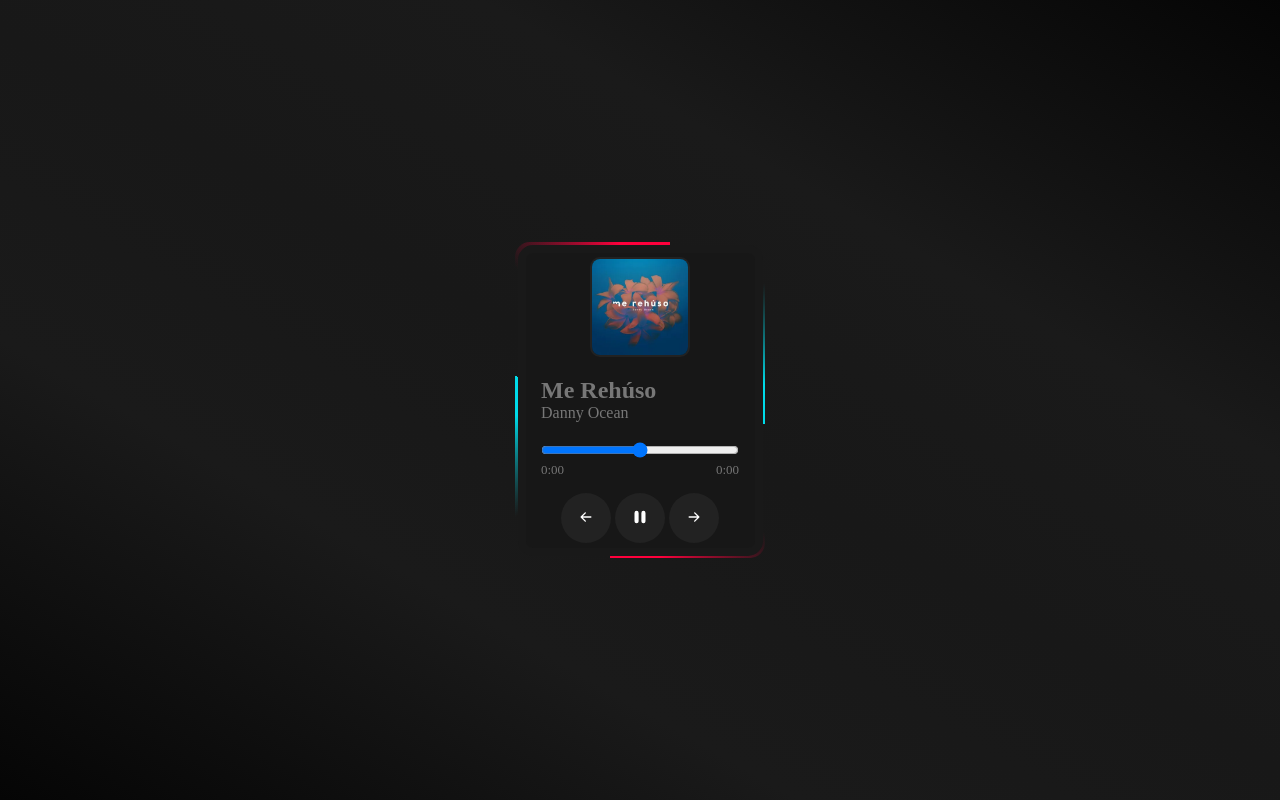
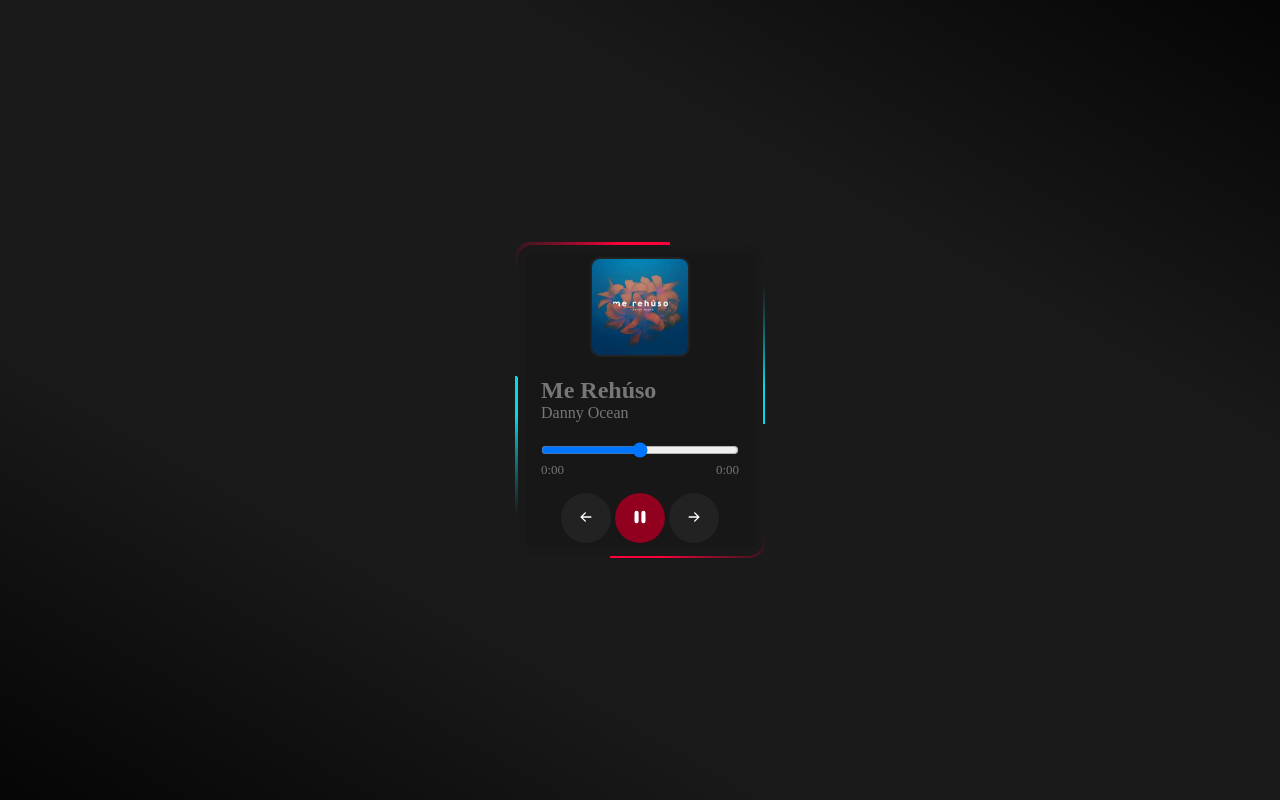
Before and after one commit to NPollito/music_player, a website: page src/pages/music-player.html in a window 1280 px wide. Both pictures are taken after a click on the button 640 px from the left and 518 px from the top of the page. Drawn offline with Linux system fonts and the light colour scheme.

Commit message:
Cambiando color de fondo del play al momento de iniciar la musica

```diff
--- a/src/index.js
+++ b/src/index.js
@@ -103,6 +103,7 @@ function changeButtton(container, isPlay) {
     <path d="M5.5 3.5A1.5 1.5 0 0 1 7 5v6a1.5 1.5 0 0 1-3 0V5a1.5 1.5 0 0 1 1.5-1.5m5 0A1.5 1.5 0 0 1 12 5v6a1.5 1.5 0 0 1-3 0V5a1.5 1.5 0 0 1 1.5-1.5"/>
     </svg>
     `
+    container.style.backgroundColor = '#91001e'
     return
   }
 
@@ -113,6 +114,7 @@ function changeButtton(container, isPlay) {
       d="m11.596 8.697-6.363 3.692c-.54.313-1.233-.066-1.233-.697V4.308c0-.63.692-1.01 1.233-.696l6.363 3.692a.802.802 0 0 1 0 1.393" />
   </svg>
   `
+  container.style.backgroundColor = '#222'
 }
 
 function updateProgress() {
--- a/style.css
+++ b/style.css
@@ -5,19 +5,14 @@
 }
 
 body {
+  background: linear-gradient(
+    30deg,
+    #050505 0%,
+    #1a1a1a 30%,
+    #1a1a1a 70%,
+    #050505 100%
+  );
 
-
-  /* EL DEGRADADO METAL/EMO */
-  background: linear-gradient(
-  30deg,
-  #050505 0%,       /* Negro profundo (casi absoluto) */
-  #1a1a1a 30%,      /* Gris carbón oscuro */
-  #181818 50%,      /* Blanco hueso / Plata (Punto de luz moderno) */
-  #1a1a1a 70%,      /* Vuelta al gris carbón */
-  #050505 100%      /* Negro profundo */
-);
-
-  /* Asegura contexto de apilamiento */
   overflow: hidden;
 }
 
@@ -26,7 +21,6 @@ body {
   width: 90%;
   min-width: 350px;
   height: 100dvb;
-  /* background-color: brown;  */
 
   display: flex;
   justify-content: center;
@@ -37,10 +31,7 @@ body {
   position: relative;
   margin: auto;
   width: 250px;
-
-  /* border: 4px solid rgba(255, 255, 255, 0.3); */
   border-radius: 15px;
-  /* background-color: rgba(0, 0, 0, 0.5); */
   background: repeating-conic-gradient(from var(--efect), #ff003c 0%,
   #ff003c 5%, transparent 5%, transparent 40%, #ff003c 50%);
   animation: animate 4s linear infinite;
```
